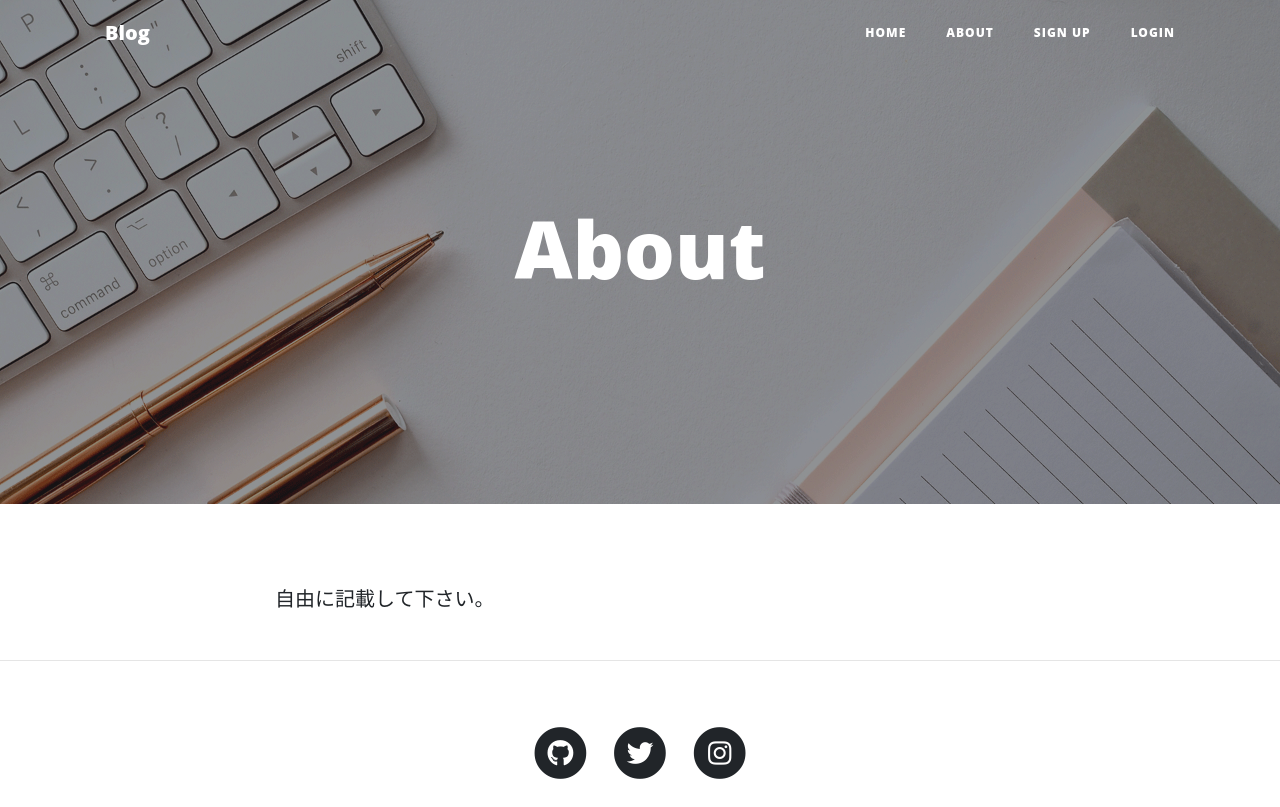
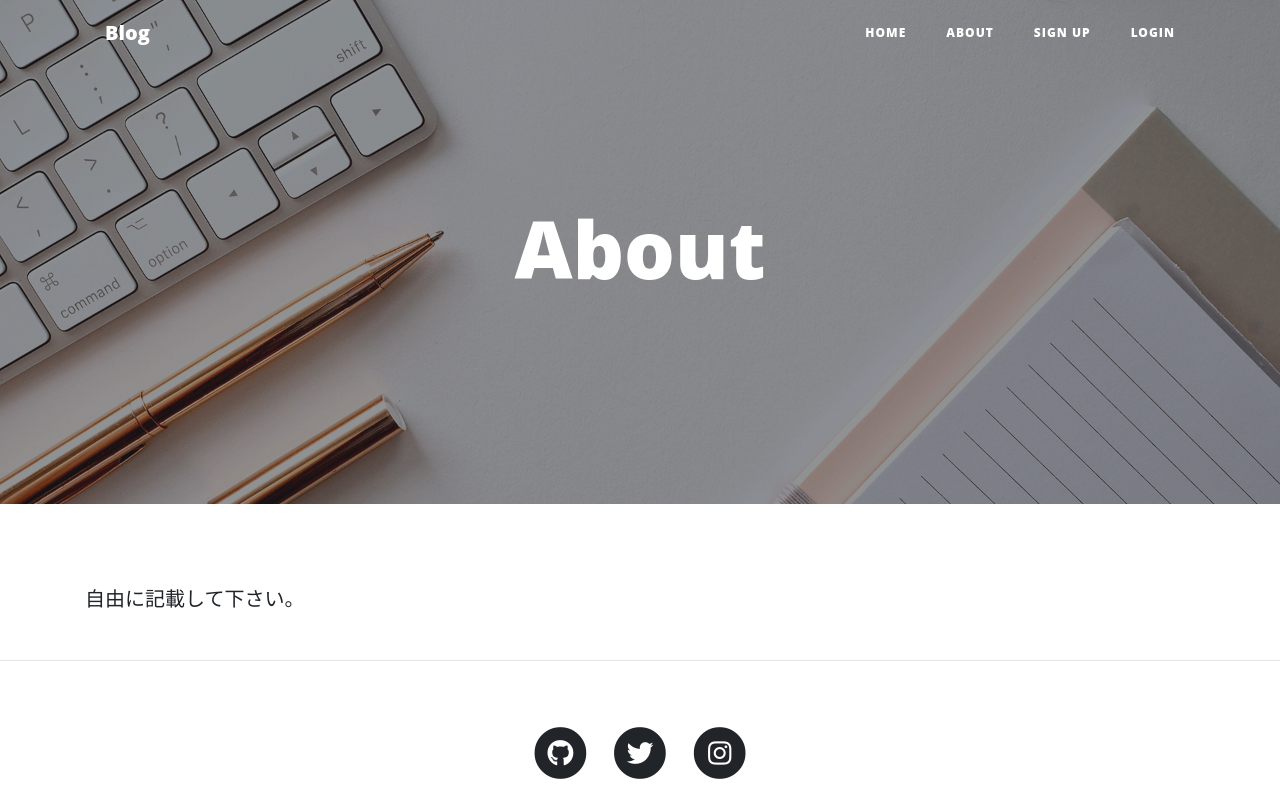
Before and after one commit to haruyasu/django-blog-old, a Django app: page /about/ in a window 1280 px wide. Shown: the top 807 px of the page. Run offline with Django 3.2, Linux system fonts and the light colour scheme; some libraries are stand-ins or nearby versions.

Commit message:
:ambulance: レイアウト修正

```diff
--- a/accounts/templates/account/login.html
+++ b/accounts/templates/account/login.html
@@ -7,6 +7,7 @@
 {% endblock %}
 
 {% block content %}
+<div class="col-12">
   <div class="row justify-content-center">
     <p>アカウントをまだお持ちでなければ、こちらから<a href="{% url 'account_signup' %}">ユーザー登録</a>して下さい。</p>
     <form method="post" action="{% url 'account_login' %}">
@@ -23,4 +24,5 @@
         </div>
     </form>
   </div>
+</div>
 {% endblock %}
--- a/accounts/templates/account/logout.html
+++ b/accounts/templates/account/logout.html
@@ -7,6 +7,7 @@
 {% endblock %}
 
 {% block content %}
+<div class="col-12">
   <div class="row justify-content-center">
     <form method="post" action="{% url 'account_logout' %}">
       {% csrf_token %}
@@ -21,4 +22,5 @@
       </div>
     </form>
   </div>
+</div>
 {% endblock %}
--- a/accounts/templates/account/signup.html
+++ b/accounts/templates/account/signup.html
@@ -7,6 +7,7 @@
 {% endblock %}
 
 {% block content %}
+<div class="col-12">
   <div class="row justify-content-center">
     <form method="post" action="{% url 'account_signup' %}">
       {% csrf_token %}
@@ -23,4 +24,5 @@
       </div>
     </form>
   </div>
+</div>
 {% endblock %}
--- a/blog/templates/blog/base.html
+++ b/blog/templates/blog/base.html
@@ -72,10 +72,8 @@
   <!-- Main Content -->
   <div class="container">
     <div class="row">
-      <div class="col-lg-8 col-md-10 mx-auto">
-        {% block content %}
-        {% endblock %}
-      </div>
+      {% block content %}
+      {% endblock %}
     </div>
   </div>
 
--- a/blog/templates/blog/post_comment.html
+++ b/blog/templates/blog/post_comment.html
@@ -7,6 +7,7 @@
 {% endblock %}
 
 {% block content %}
+<div class="col-12">
   <form method="POST" class="post-form">
     {% csrf_token %}
     {{ form.as_p }}
@@ -14,4 +15,5 @@
       <button type="submit" class="save btn btn-success" role="button">Send</button>
     </div>
   </form>
+</div>
 {% endblock %}
--- a/blog/templates/blog/post_confirm_delete.html
+++ b/blog/templates/blog/post_confirm_delete.html
@@ -7,6 +7,7 @@
 {% endblock %}
 
 {% block content %}
+<div class="col-12">
   <div class="row justify-content-center">
     <form method="post">
       {% csrf_token %}
@@ -18,4 +19,5 @@
       </div>
     </form>
   </div>
+</div>
 {% endblock %}
--- a/blog/templates/blog/post_detail.html
+++ b/blog/templates/blog/post_detail.html
@@ -10,6 +10,7 @@
 {% endblock %}
 
 {% block content %}
+<div class="col-12">
   {% if not post.published_date %}
     <a class="btn btn-warning" href="{% url 'post_publish' pk=post.pk %}" role="button">Publish</a>
   {% endif %}
@@ -50,5 +51,5 @@
     {% empty %}
     <p>まだコメントはありません。</p>
   {% endfor %}
-
+</div>
 {% endblock %}
--- a/blog/templates/blog/post_draft_list.html
+++ b/blog/templates/blog/post_draft_list.html
@@ -7,6 +7,7 @@
 {% endblock %}
 
 {% block content %}
+<div class="col-12">
   {% for post in post_list %}
     <div class="post-preview">
       <a href="{% url 'post_detail' pk=post.pk %}">
@@ -19,4 +20,5 @@
     </div>
     <hr>
   {% endfor %}
+</div>
 {% endblock %}
--- a/blog/templates/blog/post_form.html
+++ b/blog/templates/blog/post_form.html
@@ -7,6 +7,7 @@
 {% endblock %}
 
 {% block content %}
+<div class="col-12">
   <form method="POST" class="post-form" enctype="multipart/form-data">
     {% csrf_token %}
     {{ form.as_p }}
@@ -14,4 +15,5 @@
       <button type="submit" class="save btn btn-success" role="button">Save</button>
     </div>
   </form>
+</div>
 {% endblock %}
--- a/blog/templates/blog/post_list.html
+++ b/blog/templates/blog/post_list.html
@@ -8,6 +8,7 @@
 {% endblock %}
 
 {% block content %}
+<div class="col-12">
   {% for post in post_list %}
     <div class="post-preview">
       <a href="{% url 'post_detail' pk=post.pk %}">
@@ -49,4 +50,5 @@
       </li>
     {% endif %}
   </ul>
+</div>
 {% endblock %}
--- a/blog/templates/page/about.html
+++ b/blog/templates/page/about.html
@@ -7,5 +7,7 @@
 {% endblock %}
 
 {% block content %}
-<p>自由に記載して下さい。</p>
+<div class="col-12">
+  <p>自由に記載して下さい。</p>
+</div>
 {% endblock %}
```
Lines whose indentation alone changed are shown as unchanged.
